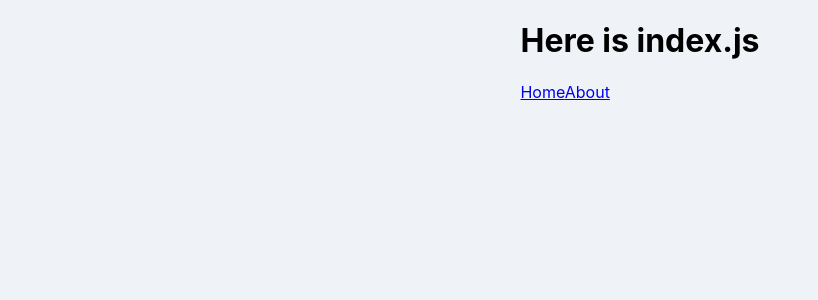
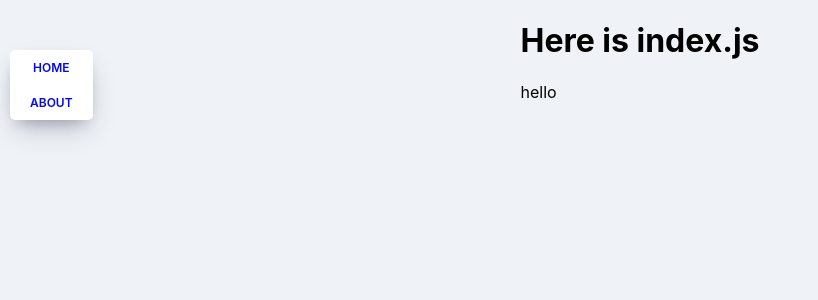
Before and after one commit to amyik/movie_app_2019, a React (Create React App) app: page /#/movie-detail in a window 1280 px wide. Shown: the top 300 px of the page, without its empty margins (0-818 px from the left). Built offline with nearby package versions, Linux system fonts and the light colour scheme.

Commit message:
#6 3 Sharing Props Between Routes

```diff
--- a/src/App.js
+++ b/src/App.js
@@ -5,6 +5,7 @@
 import About from "./routes/About";
 import Home from "./routes/Home";
 import Navigation from "./components/Navigation";
+import Detail from "./routes/Detail";
 
 function App() {
   return (
@@ -13,6 +14,7 @@
       <Navigation />
       <Route path="/" exact={true} component={Home}></Route>
       <Route path="/about" component={About}></Route>
+      <Route path="/movie-detail" component={Detail}></Route>
     </HashRouter>
     // <Footer></Footer>
   );
--- a/src/components/Movie.js
+++ b/src/components/Movie.js
@@ -1,9 +1,16 @@
 import React from "react";
+import { Link } from "react-router-dom";
 import PropTypes from "prop-types";
 import "./Movie.css";
 
 function Movie({ id, year, title, summary, poster, genres }) {
     return (
+        <Link to={{
+            pathname:"/movie-detail",
+            state:{
+                id, year, title, summary, poster, genres
+            }
+        }}>
             <div className="movie">
                 <div className="movie__poster">
                     <img src={poster} alt={title} title={title} />
@@ -15,6 +22,7 @@
                     <p className="movie__summary">{summary.slice(0, 140)}...</p>
                 </div>
             </div>
+        </Link>
     )
 }
 
--- a/src/components/Navigation.css
+++ b/src/components/Navigation.css
@@ -0,0 +1,25 @@
+.nav {
+    position: fixed;
+    top: 50px;
+    left: 10px;
+    display: flex;
+    flex-direction: column;
+    background-color: white;
+    padding: 10px 20px;
+    box-shadow: 0 13px 27px -5px rgba(50, 50, 93, 0.25),
+      0 8px 16px -8px rgba(0, 0, 0, 0.3), 0 -6px 16px -6px rgba(0, 0, 0, 0.025);
+    border-radius: 5px;
+  }
+
+  .nav a {
+    text-decoration: none;
+    color: #0008fc;
+    text-transform: uppercase;
+    font-size: 12px;
+    text-align: center;
+    font-weight: 600;
+  }
+
+  .nav a:not(:last-child) {
+    margin-bottom: 20px;
+  }
--- a/src/components/Navigation.js
+++ b/src/components/Navigation.js
@@ -1,14 +1,14 @@
 import React from "react";
 import { Link } from "react-router-dom";
+import "./Navigation.css";
 
 function Navigation() {
-    return (
-        <div>
-            <Link to="/">Home</Link>
-            <Link to="/about">About</Link>
-        </div>
-    );
-
+  return (
+    <div className="nav">
+      <Link to="/">Home</Link>
+      <Link to="/about">About</Link>
+    </div>
+  );
 }
 
 export default Navigation;
--- a/src/routes/About.js
+++ b/src/routes/About.js
@@ -1,7 +1,8 @@
 import React from "react";
 import "./About.css";
 
-function About() {
+function About(props) {
+    console.log(props);
   return (
     <div className="about__container">
       <span>
--- /dev/null
+++ b/src/routes/Detail.js
@@ -0,0 +1,10 @@
+import React from "react";
+
+function Detail(props) {
+
+    console.log(props);
+
+    return <span> hello</span>;
+}
+
+export default Detail
--- a/src/routes/Home.js
+++ b/src/routes/Home.js
@@ -12,7 +12,6 @@
 
   getMovies = async () => {
     const { data: { data: { movies } } } = await axios.get("https://yts.mx/api/v2/list_movies.json?sort_by=rating");
-    console.table(movies);
     this.setState({ isLoading: false, movies });
   }
 
```
Lines whose indentation alone changed are shown as unchanged.
